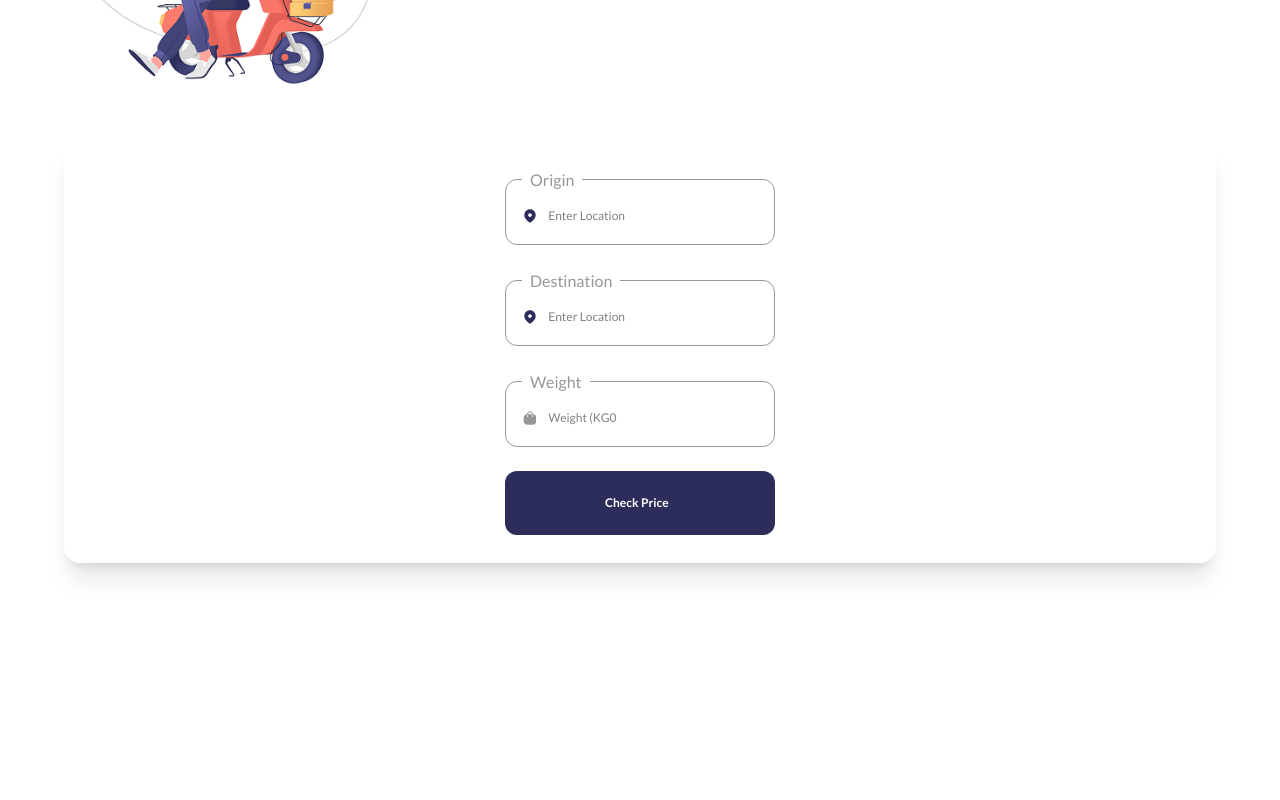
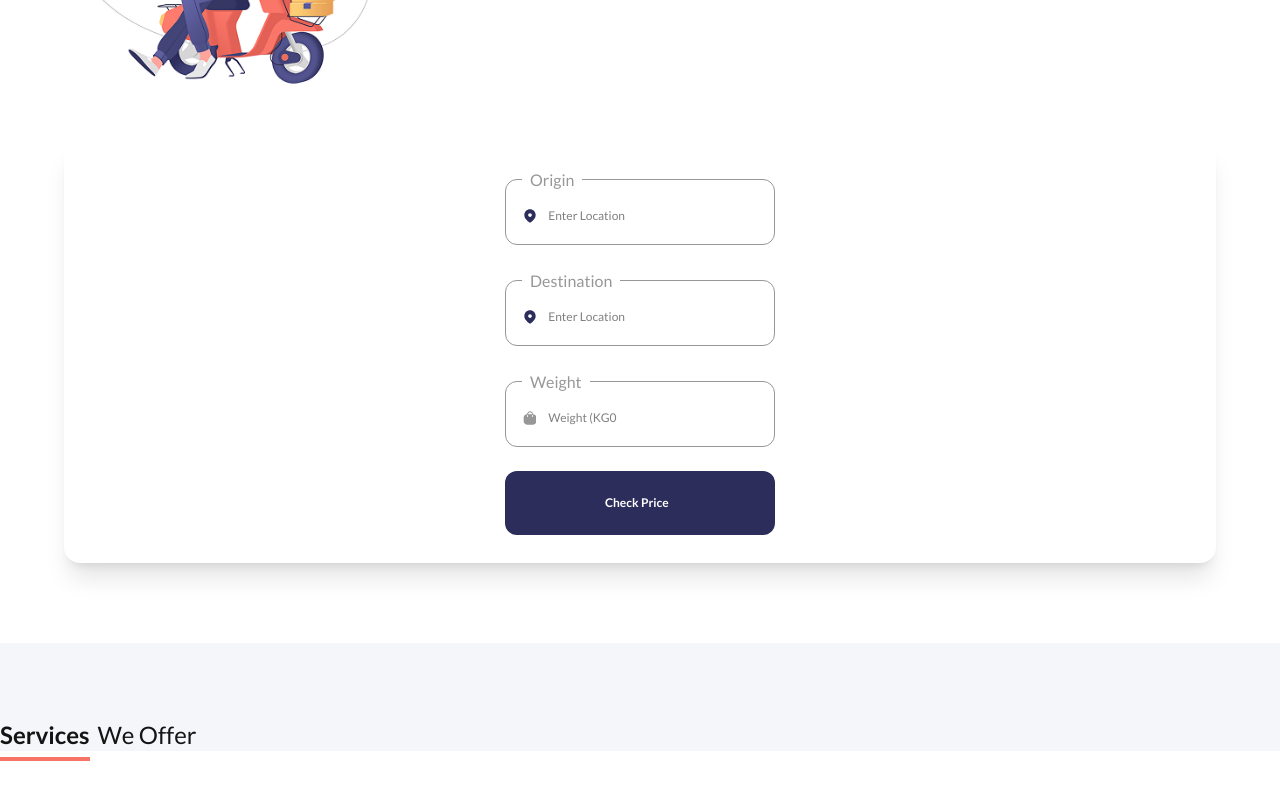
Before and after one commit to annaeugeniyevna/shipup-on-React, a React (Vite) app: page / in a window 1280 px wide. Shown: the part 576-1376 px from the top of the page. Before the commit the page ends 1219 px from the top, so only its background shows below. Built offline with nearby package versions, Linux system fonts and the light colour scheme.

Commit message:
refactor: move max-width to components for full-width backgrounds

```diff
--- a/src/App.jsx
+++ b/src/App.jsx
@@ -1,15 +1,15 @@
 import Navbar from './components/Navbar';
 import Hero from './components/Hero';
+import Services from './components/Services';
 
 function App() {
   return (
     <>
-    <div className="max-w-[1440px] mx-auto px-[5%]">
       <Navbar/>
       <main>
         <Hero/>
+        <Services/>
       </main>
-    </div>
     </>
   )
 }
--- a/src/components/Hero.jsx
+++ b/src/components/Hero.jsx
@@ -4,6 +4,7 @@ import PricingForm from './PricingForm';
 const Hero = () => {
     return (
         <section className="mt-6 mb-20">
+            <div className="max-w-[1440px] mx-auto px-[5%]">
                 <div>
                     <h1 className="font-sans font-bold text-black text-3xl text-center leading-loose
                     mb-5">Quick & Reliable <span className="text-secondary text-4xl">Warehousing and Logistics</span> Solution.</h1>
@@ -41,6 +42,7 @@ const Hero = () => {
                         </div>
                     </div>
                     <PricingForm/>
+            </div>
         </section>
     );
 };
--- a/src/components/Navbar.jsx
+++ b/src/components/Navbar.jsx
@@ -7,6 +7,7 @@ const Navbar = () => {
 
     return (
         <header>
+            <div className="max-w-[1440px] mx-auto px-[5%]">
                 <nav className="flex justify-between py-6">
                     {/* Logo */}
                     <a href="/"
@@ -113,6 +114,8 @@ const Navbar = () => {
                     </div>
                     </div>
                 </nav>
+
+            </div>
         </header>
     );
 }
--- /dev/null
+++ b/src/components/Services.jsx
@@ -0,0 +1,13 @@
+const Services = () => {
+    return (
+        <section className="bg-light-blue pt-19">
+            <h2 className="font-sans font-regular text-2xl text-black mb-25">
+                <span className="font-sans font-bold text-2xl text-black mr-2 border-b-4 border-secondary pb-2">
+                    Services
+                </span>
+                We Offer
+            </h2>
+        </section>
+    );
+};
+export default Services;
```
Lines whose indentation alone changed are shown as unchanged.
